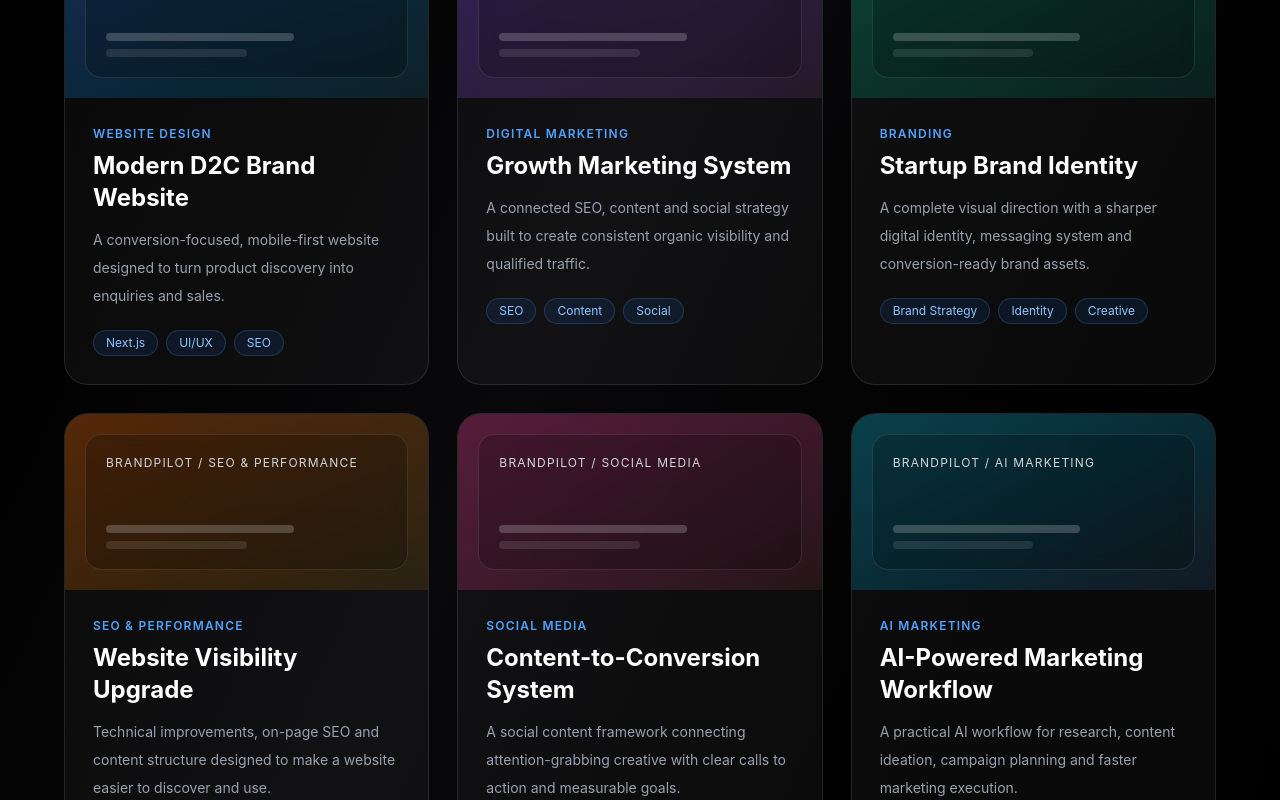
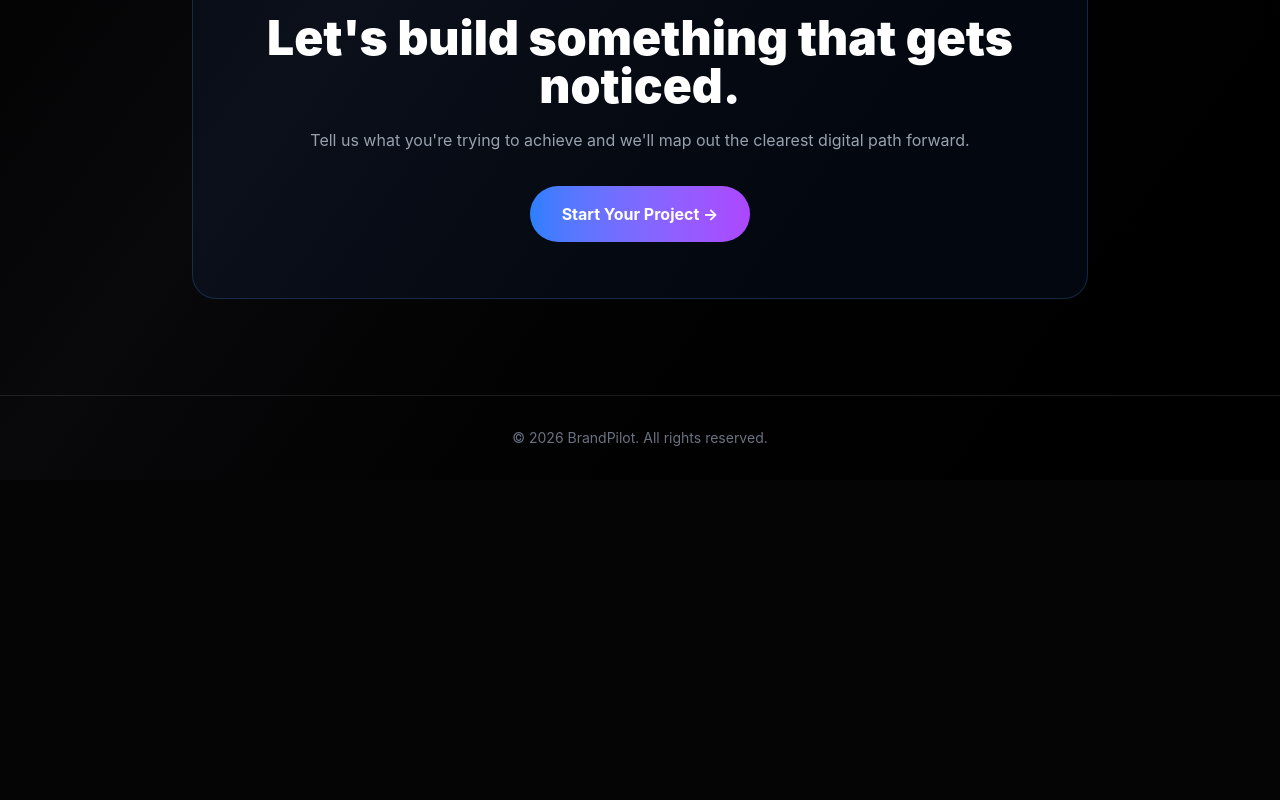
Before and after one commit to thasleenanasreen242-cmd/BrandPilot, a Next.js app: page /portfolio in a window 1280 px wide. Shown: the part 1300-2100 px from the top of the page. After the commit the page ends 1780 px from the top, so only its background shows below. Built offline with nearby package versions, Linux system fonts and the light colour scheme.

Commit message:
Remove generic sample portfolio projects

```diff
--- a/app/portfolio/page.tsx
+++ b/app/portfolio/page.tsx
@@ -7,51 +7,6 @@ export const metadata: Metadata = {
 };
 
 export default function PortfolioPage() {
-  const projects = [
-    {
-      category: "Website Design",
-      title: "Modern D2C Brand Website",
-      description: "A conversion-focused, mobile-first website designed to turn product discovery into enquiries and sales.",
-      tags: ["Next.js", "UI/UX", "SEO"],
-      accent: "from-blue-500/30 to-cyan-400/10",
-    },
-    {
-      category: "Digital Marketing",
-      title: "Growth Marketing System",
-      description: "A connected SEO, content and social strategy built to create consistent organic visibility and qualified traffic.",
-      tags: ["SEO", "Content", "Social"],
-      accent: "from-violet-500/30 to-fuchsia-400/10",
-    },
-    {
-      category: "Branding",
-      title: "Startup Brand Identity",
-      description: "A complete visual direction with a sharper digital identity, messaging system and conversion-ready brand assets.",
-      tags: ["Brand Strategy", "Identity", "Creative"],
-      accent: "from-emerald-500/30 to-teal-400/10",
-    },
-    {
-      category: "SEO & Performance",
-      title: "Website Visibility Upgrade",
-      description: "Technical improvements, on-page SEO and content structure designed to make a website easier to discover and use.",
-      tags: ["Technical SEO", "On-page SEO", "Analytics"],
-      accent: "from-orange-500/30 to-amber-400/10",
-    },
-    {
-      category: "Social Media",
-      title: "Content-to-Conversion System",
-      description: "A social content framework connecting attention-grabbing creative with clear calls to action and measurable goals.",
-      tags: ["Instagram", "Content", "Conversion"],
-      accent: "from-pink-500/30 to-rose-400/10",
-    },
-    {
-      category: "AI Marketing",
-      title: "AI-Powered Marketing Workflow",
-      description: "A practical AI workflow for research, content ideation, campaign planning and faster marketing execution.",
-      tags: ["AI", "Automation", "Strategy"],
-      accent: "from-cyan-500/30 to-blue-400/10",
-    },
-  ];
-
   return (
     <main className="min-h-screen bg-gradient-to-br from-black via-zinc-950 to-black text-white overflow-hidden">
       <div className="fixed inset-0 pointer-events-none opacity-40">
@@ -99,7 +54,6 @@ export default function PortfolioPage() {
           </article>
         </div>
       </section>
-      <section className="relative z-10 px-6 pb-24"><div className="max-w-6xl mx-auto grid md:grid-cols-2 lg:grid-cols-3 gap-7">{projects.map((project)=><article key={project.title} className="group rounded-3xl overflow-hidden border border-white/10 bg-white/[0.04] hover:border-blue-400/30 hover:-translate-y-1 transition-all"><div className={`h-44 bg-gradient-to-br ${project.accent} relative`}><div className="absolute inset-5 rounded-2xl border border-white/10 bg-black/20 backdrop-blur-sm"><div className="absolute top-5 left-5 text-xs uppercase tracking-widest text-gray-300">BrandPilot / {project.category}</div><div className="absolute bottom-5 left-5 right-5"><div className="h-2 w-2/3 rounded-full bg-white/20" /><div className="h-2 w-1/2 rounded-full bg-white/10 mt-2" /></div></div></div><div className="p-7"><p className="text-xs uppercase tracking-widest text-blue-400 font-semibold">{project.category}</p><h2 className="text-2xl font-bold mt-2">{project.title}</h2><p className="text-gray-400 text-sm leading-7 mt-3">{project.description}</p><div className="flex flex-wrap gap-2 mt-5">{project.tags.map(tag=><span key={tag} className="text-xs px-3 py-1 rounded-full bg-blue-500/10 text-blue-300 border border-blue-400/20">{tag}</span>)}</div></div></article>)}</div></section>
       <section className="relative z-10 px-6 pb-24"><div className="max-w-4xl mx-auto rounded-3xl border border-blue-400/20 bg-blue-500/[0.06] p-10 md:p-14 text-center"><p className="text-blue-400 text-sm uppercase tracking-[0.3em] font-semibold">Your brand next?</p><h2 className="text-4xl md:text-5xl font-black mt-4">Let&apos;s build something that gets noticed.</h2><p className="text-gray-400 mt-4 max-w-2xl mx-auto leading-7">Tell us what you&apos;re trying to achieve and we&apos;ll map out the clearest digital path forward.</p><a href="/#contact" className="inline-flex mt-8 px-8 py-4 rounded-full bg-gradient-to-r from-blue-500 to-purple-500 font-bold hover:scale-105 transition">Start Your Project →</a></div></section>
       <footer className="relative z-10 border-t border-white/10 py-8 px-6 text-center text-sm text-gray-500">© {new Date().getFullYear()} BrandPilot. All rights reserved.</footer>
     </main>
```
